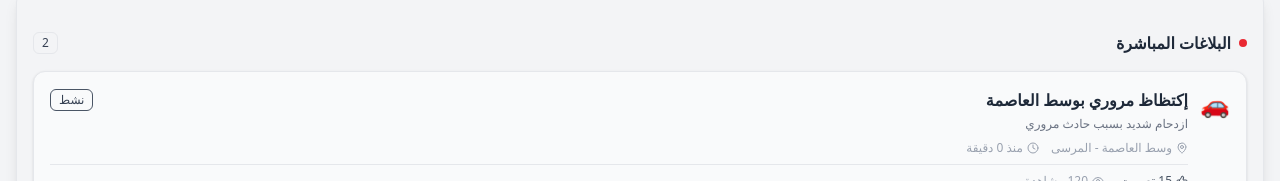
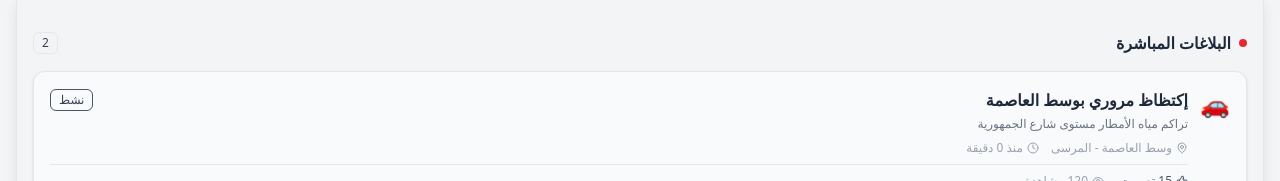
Before and after one commit to interfoufou/trafic-info, a Next.js app: page / in a window 1280 px wide. Shown: the part 771-952 px from the top of the page. Built offline with nearby package versions, Linux system fonts and the light colour scheme.

Commit message:
تحديث وصف البلاغ المروري إلى 'تراكم مياه الأمطار مستوى شارع الجمهورية'

```diff
--- a/src/app/page.tsx
+++ b/src/app/page.tsx
@@ -308,7 +308,7 @@ const mockReports = [
     id: '1',
     type: 'traffic_jam',
     title: 'إكتظاظ مروري بوسط العاصمة',
-    description: 'ازدحام شديد بسبب حادث مروري',
+    description: 'تراكم مياه الأمطار مستوى شارع الجمهورية',
     location: 'وسط العاصمة - المرسى',
     status: 'active',
     votes: 15,
```
